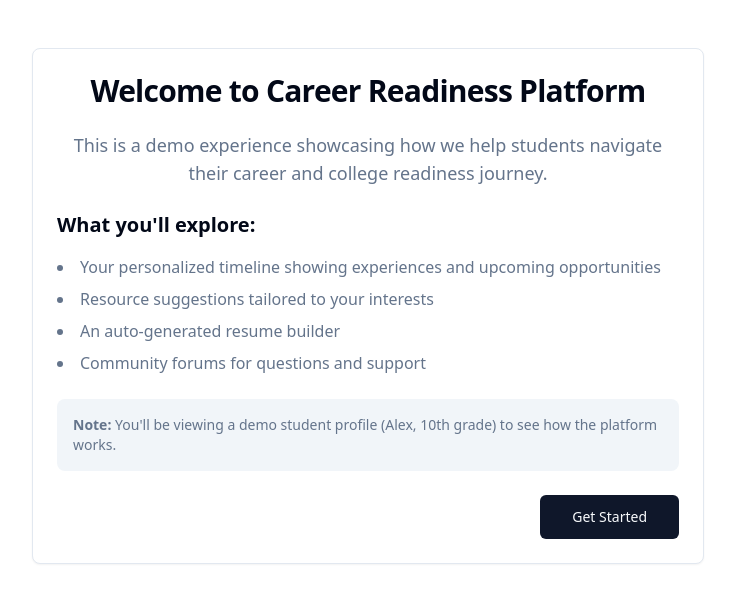
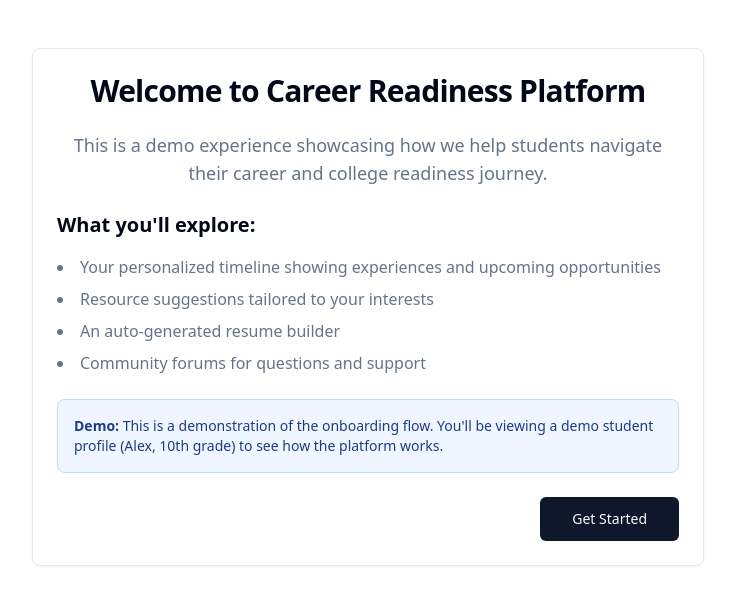
Before and after one commit to tatep27/glow-guide, a React (Vite) app: page /onboarding in a window 1280 px wide. Shown: the top 604 px of the page, without its empty margins (272-1007 px from the left). Built offline with nearby package versions, Linux system fonts and the light colour scheme.

Commit message:
Skip grade selection in onboarding and add demo note

```diff
--- a/src/components/onboarding/WelcomeStep.tsx
+++ b/src/components/onboarding/WelcomeStep.tsx
@@ -25,9 +25,9 @@ export function WelcomeStep({ onNext }: WelcomeStepProps) {
               <li>Community forums for questions and support</li>
             </ul>
           </div>
-          <div className="bg-muted p-4 rounded-lg">
-            <p className="text-sm text-muted-foreground">
-              <strong>Note:</strong> You'll be viewing a demo student profile (Alex, 10th grade) to see how the platform works.
+          <div className="bg-blue-50 dark:bg-blue-950 p-4 rounded-lg border border-blue-200 dark:border-blue-800">
+            <p className="text-sm text-blue-900 dark:text-blue-100">
+              <strong>Demo:</strong> This is a demonstration of the onboarding flow. You'll be viewing a demo student profile (Alex, 10th grade) to see how the platform works.
             </p>
           </div>
           <div className="flex justify-end">
--- a/src/pages/OnboardingPage.tsx
+++ b/src/pages/OnboardingPage.tsx
@@ -1,15 +1,14 @@
 import { useState, useEffect } from 'react'
 import { WelcomeStep } from '@/components/onboarding/WelcomeStep'
-import { GradeSelectionStep } from '@/components/onboarding/GradeSelectionStep'
 import { InterestDiagnosticStep } from '@/components/onboarding/InterestDiagnosticStep'
 import { ResultsStep } from '@/components/onboarding/ResultsStep'
 import { useLocalStorage } from '@/hooks/useLocalStorage'
 
-type OnboardingStep = 'welcome' | 'grade' | 'diagnostic' | 'results'
+type OnboardingStep = 'welcome' | 'diagnostic' | 'results'
 
 export function OnboardingPage() {
   const [currentStep, setCurrentStep] = useState<OnboardingStep>('welcome')
-  const [selectedGrade, setSelectedGrade] = useLocalStorage<number>('onboarding-grade', 10)
+  const [selectedGrade] = useLocalStorage<number>('onboarding-grade', 10)
   const [selectedInterests, setSelectedInterests] = useLocalStorage<string[]>('onboarding-interests', [])
   const [hasCompletedOnboarding, setHasCompletedOnboarding] = useLocalStorage<boolean>('onboarding-completed', false)
 
@@ -21,10 +20,8 @@ export function OnboardingPage() {
   }, [hasCompletedOnboarding, currentStep])
 
   const handleWelcomeNext = () => {
-    setCurrentStep('grade')
-  }
-
-  const handleGradeNext = () => {
+    // Skip grade selection - go directly to diagnostic
+    // Grade is already set to 10 (Alex's grade) in localStorage
     setCurrentStep('diagnostic')
   }
 
@@ -54,13 +51,6 @@ export function OnboardingPage() {
   return (
     <div className="min-h-screen bg-background py-12 px-4">
       {currentStep === 'welcome' && <WelcomeStep onNext={handleWelcomeNext} />}
-      {currentStep === 'grade' && (
-        <GradeSelectionStep
-          selectedGrade={selectedGrade}
-          onGradeSelect={setSelectedGrade}
-          onNext={handleGradeNext}
-        />
-      )}
       {currentStep === 'diagnostic' && (
         <InterestDiagnosticStep
           selectedInterests={selectedInterests}
```
